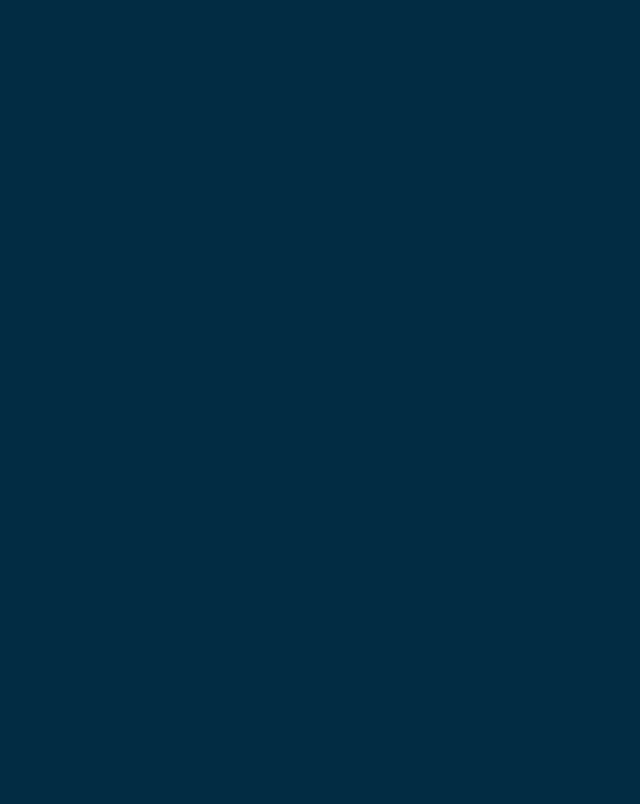
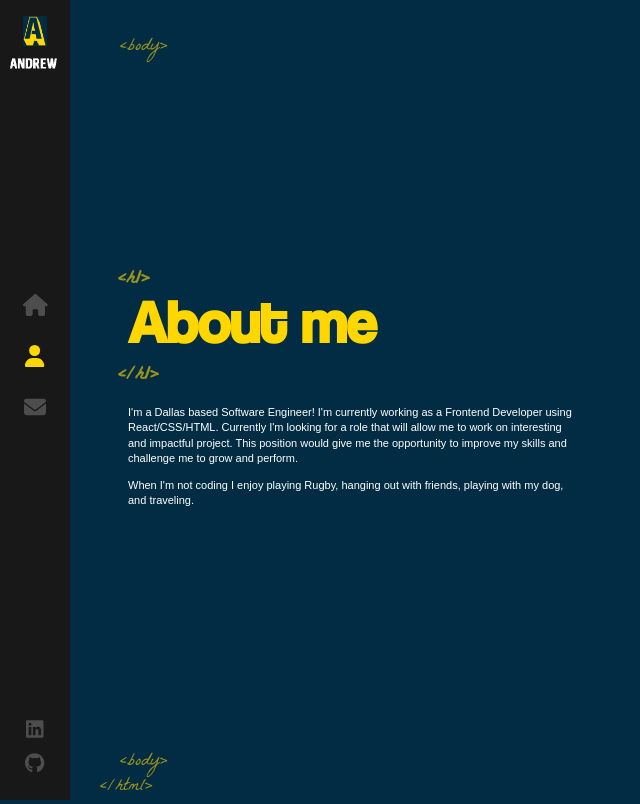
Before and after one commit to AndrewPalet/andrewpalet-web, a React (Create React App) app: page /about in a window 1280 px wide. Before the commit this address had no page. Shown: the whole page, without its empty margins (0-640 px from the left). Built offline with nearby package versions, Linux system fonts and the light colour scheme.

Commit message:
finished home page + begun about page

```diff
--- a/src/App.tsx
+++ b/src/App.tsx
@@ -3,6 +3,8 @@ import './App.scss';
 import { Routes, Route } from 'react-router-dom';
 import Layout from './components/Layout/Layout';
 import Home from './components/Home/Home';
+import About from './components/About/About';
+import Contact from './components/Contact/Contact';
 
 function App() {
   return (
@@ -11,6 +13,12 @@ function App() {
       <Route path="/" element={<Layout />}>
         <Route index element={<Home />} />
       </Route>
+      <Route path="/about" element={<Layout />}>
+        <Route index element={<About />} />
+      </Route>
+      <Route path="/contact" element={<Layout />}>
+        <Route index element={<Contact />} />
+      </Route>
     </Routes>
     </>
   );
--- /dev/null
+++ b/src/components/About/About.tsx
@@ -0,0 +1,25 @@
+import AnimatedLetters from '../AnimatedLetters/AnimatedLetters';
+import './About.scss';
+import { useState } from 'react';
+
+const About = () => {
+    const [letterClass, setLetterClass] = useState('text-animate')
+
+    return(
+        <div className='container about-page'>
+            <div className="text-zone">
+                <h1>
+                    <AnimatedLetters letterClass={letterClass}
+                    strArray={['A', 'b', 'o', 'u', 't', ' ', 'm', 'e']}
+                    index={15} />
+                </h1>
+                <p> I'm a Dallas based Software Engineer! I'm currently working as a Frontend Developer using React/CSS/HTML.
+                    Currently I'm looking for a role that will allow me to work on interesting and impactful project.
+                    This position would give me the opportunity to improve my skills and challenge me to grow and perform.</p>
+                <p>When I'm not coding I enjoy playing Rugby, hanging out with friends, playing with my dog, and traveling.</p>
+            </div>
+        </div>
+    );
+}
+
+export default About;
--- a/src/components/AnimatedLetters/AnimatedLetters.scss
+++ b/src/components/AnimatedLetters/AnimatedLetters.scss
@@ -0,0 +1,24 @@
+.text-animate {
+    display: inline;
+    opacity: 0;
+    animation: bounceIn 1s 1s;
+    animation-fill-mode: forwards;
+    min-width: 10px;
+}
+
+.text-animate-hover {
+    min-width: 10px;
+    display: inline;
+    animation-fill-mode: both;
+
+    &:hover {
+        animation: rubberBand 1s;
+        color: #ffd700;
+    }
+}
+
+@for $i from 1 through 35 {
+    .text-animate._#{$i} {
+        animation-delay: #{$i / 10}s;
+    }
+}
--- /dev/null
+++ b/src/components/Contact/Contact.tsx
@@ -0,0 +1,23 @@
+import AnimatedLetters from '../AnimatedLetters/AnimatedLetters';
+import './Contact.scss';
+import { useState } from 'react';
+
+const Contact = () => {
+    const [letterClass, setLetterClass] = useState('text-animate')
+
+    return(
+        <div className='container contact-page'>
+            <div className="text-zone">
+                <h1>
+                    <AnimatedLetters letterClass={letterClass}
+                    strArray={['C', 'o', 'n', 't', 'a', 'c', 't']}
+                    index={15} />
+                </h1>
+                <p> Hello people</p>
+                <p>More writing about myself</p>
+            </div>
+        </div>
+    );
+}
+
+export default Contact;
--- a/src/components/Home/Home.tsx
+++ b/src/components/Home/Home.tsx
@@ -2,20 +2,43 @@ import './Home.scss';
 import LogoTitle from '../../assets/images/logo-a.png';
 import { Link } from 'react-router-dom';
 import AnimatedLetters from '../AnimatedLetters/AnimatedLetters';
+import { useEffect, useState } from 'react';
+import Logo from './Logo/Logo';
 
 const Home = () => {
+    const [letterClass, setLetterClass] = useState('text-animate')
+    const nameArray = ['n', 'd', 'r', 'e', 'w']
+    const jobArray = ['W', 'e', 'b', ' ', 'D', 'e', 'v', 'e', 'l', 'o', 'p', 'e', 'r']
+
+    useEffect(() => {
+		const timer = setTimeout(() => {
+			setLetterClass('text-animate-hover');
+		}, 4000);
+		return () => clearTimeout(timer);
+	}, []);
+
     return (
         <div className="container home-page">
             <div className="text-zone">
-                <h1>Hi, <br /> I'm
+                <h1>
+                <span className={letterClass}>H</span>
+                <span className={`${letterClass} _12`}>i,</span>
+                <br />
+                <span className={`${letterClass} _13`}>I</span>
+                <span className={`${letterClass} _14`}>'m</span>
                 <img src={LogoTitle} alt="developer" />
-                ndrew Palet
+                <AnimatedLetters letterClass={letterClass}
+                strArray={nameArray}
+                index={15} />
                 <br />
-                Web Developer
+                <AnimatedLetters letterClass={letterClass}
+                strArray={jobArray}
+                index={22} />
                 </h1>
                 <h2>Frontend Developer / Mobile Applications Developer</h2>
                 <Link to="/contact" className="flat-button">CONTACT ME</Link>
             </div>
+            <Logo />
         </div>
     );
 }
--- /dev/null
+++ b/src/components/Home/Logo/Logo.scss
@@ -0,0 +1,11 @@
+.logo-container {
+    width: 400px;
+    height: 600px;
+    position: absolute;
+    padding: 200px 0px 0px 700px;
+
+    img {
+        height: 300px;
+        width: 200px;
+    }
+}
--- /dev/null
+++ b/src/components/Home/Logo/Logo.tsx
@@ -0,0 +1,27 @@
+import './Logo.scss';
+import LogoSolid from '../../../assets/images/logo-a.png';
+
+const Logo = () => {
+    return(
+        <div className="logo-container">
+            <img className="solid-logo" src={LogoSolid} alt="A" />
+
+            {/* <svg
+        width="500pt"
+        height="1000pt"
+        version="1.0"
+        viewBox="0 0 500 1000"
+        xmlns="http://www.w3.org/2000/svg"
+      >
+        <g
+          className="svg-container"
+          transform="translate(0 0) scale(1 1)"
+          fill="none"
+        >
+        </g>
+      </svg> */}
+        </div>
+    );
+}
+
+export default Logo;
--- a/src/components/Layout/Layout.scss
+++ b/src/components/Layout/Layout.scss
@@ -36,4 +36,69 @@
     transform-style: preserve-3d;
     animation: fadeIn 1s forwards;
     animation-delay: 1s;
+    display: flex;
+    align-items: center;
 }
+
+.about-page {
+    .text-zone {
+        position: absolute;
+        left: 10%;
+        top: 50%;
+        transform: translateY(-50%);
+        width: 35%;
+        vertical-align: middle;
+        display: table-cell;
+        max-height: 90%;
+    }
+
+    h1 {
+        font-size: 60px;
+        font-family: 'Coolvetica';
+        color: #ffd700;
+        font-weight: 400px;
+        margin-top: 0;
+        position: relative;
+        margin-bottom: 40px;
+
+        &:before {
+            content: '<h1>';
+            font-family: 'La Belle Aurore';
+            font-size: 20px;
+            position: absolute;
+            margin-top: -10px;
+            left: -10px;
+            opacity: 0.6;
+            line-height: 18px;
+        }
+
+        &::after {
+            content: '</h1>';
+            font-family: 'La Belle Aurore';
+            font-size: 20px;
+            position: absolute;
+            margin-left: 20px;
+            left: -30px;
+            bottom: -20px;
+            opacity: 0.6;
+            line-height: 18px;
+        }
+    }
+
+    p {
+        font-style: 13px;
+        color: #fff;
+        font-family: sans-serif;
+        font-weight: 300;
+        min-width: fit-content;
+        animation: pulse 1s;
+
+        &:nth-of-type(1) {
+            animation-delay: 1.1s;
+        }
+
+        &:nth-of-type(2) {
+            animation-delay: 1.2s;
+        }
+    }
+}
--- a/src/components/Sidebar/Sidebar.tsx
+++ b/src/components/Sidebar/Sidebar.tsx
@@ -14,7 +14,7 @@ const Sidebar = () => {
             <img className="sub-logo" src={LogoSubtitle} alt="logo_sub" />
         </Link>
         <nav>
-            <NavLink end to="/">
+            <NavLink to="/">
                 <FontAwesomeIcon icon={faHome} color="#4d4d4e" />
             </NavLink>
             <NavLink className="about-link" to="/about">
```
Also changed, not shown: src/components/About/About.scss (added), src/components/Contact/Contact.scss (added).
